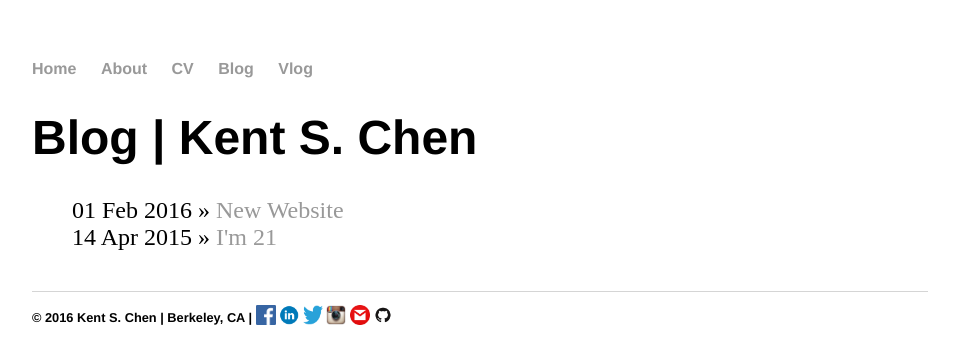
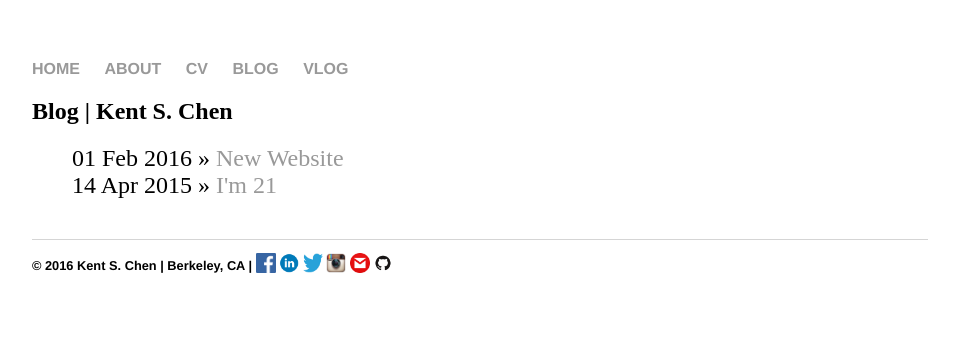
Before and after one commit to kentschen/kentschen.github.io, a Jekyll site: the page built from blog/index.html, in a window 1280 px wide. Shown: the top 364 px of the page, without its empty margins (160-1119 px from the left). Built offline with Jekyll 4.4.1, drawn with Linux system fonts in a browser that asks for light colours.

Commit message:
edit size

```diff
--- a/_layouts/default.html
+++ b/_layouts/default.html
@@ -11,11 +11,11 @@
   <body>
     <nav>
 <ul>
-<li><a href="/">Home</a></li>
-<li><a href="/about">About</a></li>
+<li><a href="/">HOME</a></li>
+<li><a href="/about">ABOUT</a></li>
 <li><a href="/cv">CV</a></li>
-<li><a href="/blog">Blog</a></li>
-<li><a href="/vlog">Vlog</a></li>
+<li><a href="/blog">BLOG</a></li>
+<li><a href="/vlog">VLOG</a></li>
 </ul>
     </nav>
 <div class="container">
--- a/blog/index.html
+++ b/blog/index.html
@@ -2,7 +2,7 @@
 layout: default
 title: Blog | Kent S. Chen
 ---
-	<h1>{{ page.title }}</h1>
+	<h2>{{ page.title }}</h2>
 	<ul class="posts">
 
 	  {% for post in site.posts %}
```
